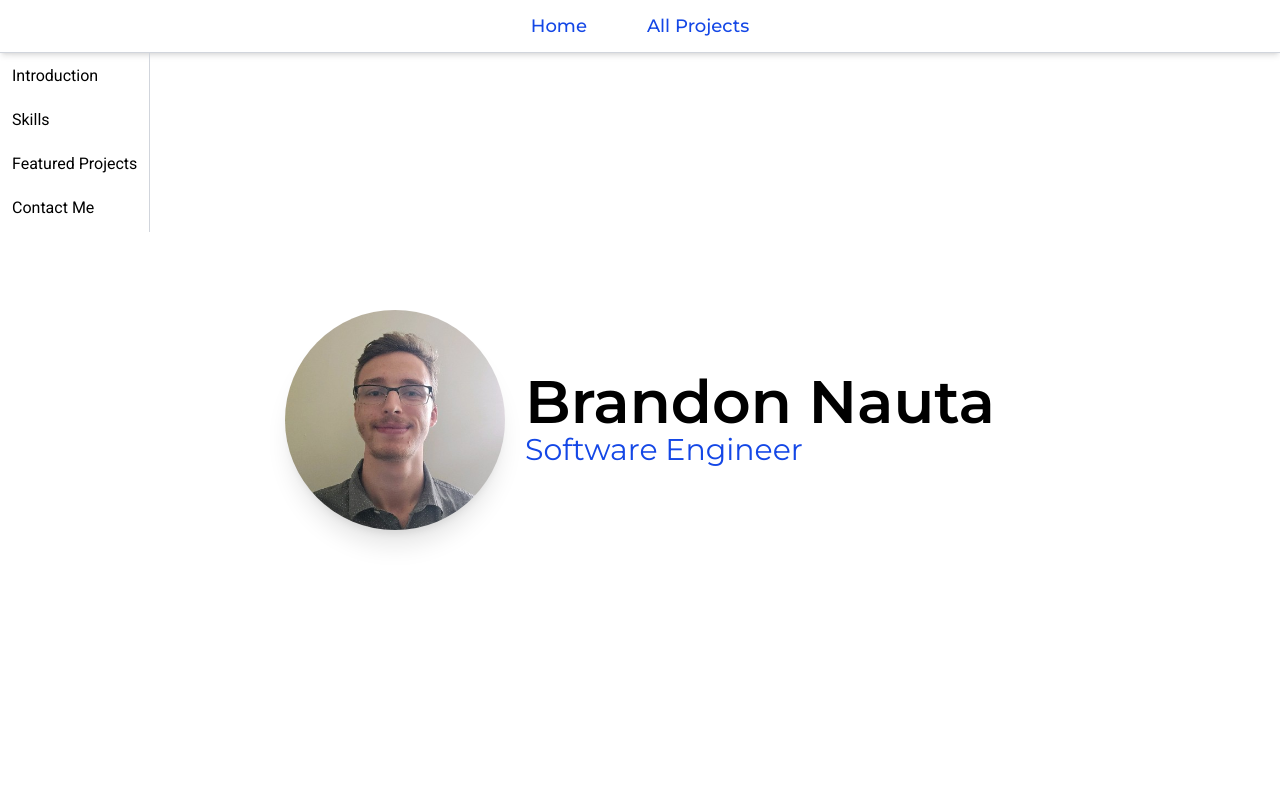
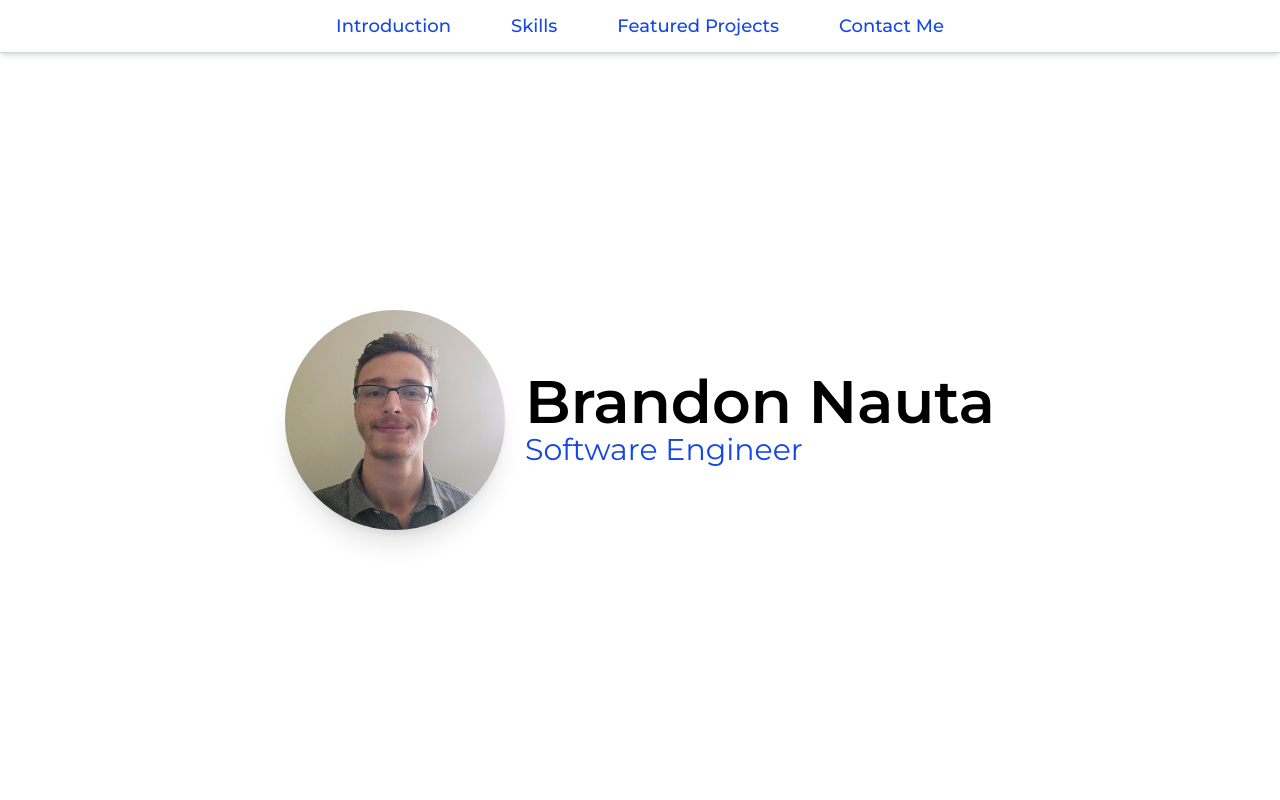
Before and after one commit to TheLuckyman30/portfolio, a React (Vite) app: page / in a window 1280 px wide. Shown: the top 800 px of the page. Built offline with nearby package versions, Linux system fonts and the light colour scheme.

Commit message:
Got rid of pages and moved everything to SPA

```diff
--- a/src/App.tsx
+++ b/src/App.tsx
@@ -1,31 +1,79 @@
-import { useState, type JSX } from "react";
+import { useRef } from "react";
 import { TextButton, Navbar, Footer } from "./components";
-import { Home, Projects } from "./pages";
+import { Introduction, Skills, FeaturedProjects, ContactMe } from "./sections";
+import picOfMe from "./assets/images/me.png";
 import "./App.css";
 
-interface Page {
-  name: string;
-  element: JSX.Element;
-}
-
-const pages: Page[] = [
-  { name: "Home", element: <Home /> },
-  { name: "All Projects", element: <Projects /> },
+const sections = [
+  { id: "introduction", name: "Introduction", element: <Introduction /> },
+  { id: "skills", name: "Skills", element: <Skills /> },
+  {
+    id: "featured-projects",
+    name: "Featured Projects",
+    element: <FeaturedProjects />,
+  },
+  { id: "contact-me", name: "Contact Me", element: <ContactMe /> },
 ];
 
 function App() {
-  const [currentPage, setCurrentPage] = useState<Page>(pages[0]);
+  const refs = useRef<Record<string, HTMLElement | null>>({});
 
   return (
     <main className="font-roboto">
       <Navbar>
-        {pages.map((page) => (
-          <TextButton key={page.name} onClick={() => setCurrentPage(page)}>
-            {page.name}
+        {sections.map((section) => (
+          <TextButton
+            key={section.id}
+            onClick={() =>
+              refs.current[section.id]?.scrollIntoView({ behavior: "smooth" })
+            }
+          >
+            {section.name}
           </TextButton>
         ))}
       </Navbar>
-      {currentPage.element}
+      <section
+        id="all-sections"
+        className="flex flex-col justify-center items-center p-5"
+      >
+        <section
+          id="landing"
+          className="flex font-montserrat gap-5 items-center min-h-screen"
+        >
+          <div
+            className="rounded-full shadow-xl h-25 w-25 bg-gray-200 md:h-55 md:w-55 bg-cover"
+            style={{ backgroundImage: `url(${picOfMe})` }}
+          />
+          <div>
+            <p className="font-semibold text-2xl sm:text-4xl md:text-6xl">
+              Brandon Nauta
+            </p>
+            <p className="text-xl sm:text-2xl md:text-3xl text-blue-700">
+              Software Engineer
+            </p>
+          </div>
+        </section>
+        <div
+          id="main-sections-container"
+          className="flex flex-col gap-50 mx-auto w-full sm:max-w-5xl px-5 h-fit"
+        >
+          {sections.map((section) => (
+            <section
+              id={section.id}
+              ref={(element) => {
+                refs.current[section.id] = element;
+              }}
+              key={section.id}
+              className="flex flex-col gap-10 scroll-m-30"
+            >
+              <h1 className="font-semibold font-montserrat text-center text-xl sm:text-3xl text-blue-500">
+                {section.name}
+              </h1>
+              {section.element}
+            </section>
+          ))}
+        </div>
+      </section>
       <Footer />
     </main>
   );
--- a/src/pages/home/Home.tsx
+++ /dev/null
@@ -1,80 +0,0 @@
-import { FeaturedProjects, Introduction, Skills } from "./sections";
-import { ContactMe } from "./sections/ContactMe";
-import picOfMe from "../../../public/images/me.png";
-import { Sidebar } from "../../components/Sidebar";
-import { useRef } from "react";
-
-const sections = [
-  { id: "introduction", name: "Introduction", element: <Introduction /> },
-  { id: "skills", name: "Skills", element: <Skills /> },
-  {
-    id: "featured-projects",
-    name: "Featured Projects",
-    element: <FeaturedProjects />,
-  },
-  { id: "contact-me", name: "Contact Me", element: <ContactMe /> },
-];
-
-export function Home() {
-  const refs = useRef<Record<string, HTMLElement | null>>({});
-
-  return (
-    <>
-      <section
-        id="all-sections"
-        className="flex flex-col justify-center items-center p-5"
-      >
-        <section
-          id="landing"
-          className="flex font-montserrat gap-5 items-center min-h-screen"
-        >
-          <div
-            className="rounded-full shadow-xl h-25 w-25 bg-gray-200 md:h-55 md:w-55 bg-cover"
-            style={{ backgroundImage: `url(${picOfMe})` }}
-          />
-          <div>
-            <p className="font-semibold text-2xl sm:text-4xl md:text-6xl">
-              Brandon Nauta
-            </p>
-            <p className="text-xl sm:text-2xl md:text-3xl text-blue-700">
-              Software Engineer
-            </p>
-          </div>
-        </section>
-        <div
-          id="main-sections-container"
-          className="flex flex-col gap-50 mx-auto w-full sm:max-w-5xl px-5 h-fit"
-        >
-          {sections.map((section) => (
-            <section
-              id={section.id}
-              ref={(element) => {
-                refs.current[section.id] = element;
-              }}
-              key={section.id}
-              className="flex flex-col gap-10 scroll-m-30"
-            >
-              <h1 className="font-semibold font-montserrat text-center text-xl sm:text-3xl text-blue-500">
-                {section.name}
-              </h1>
-              {section.element}
-            </section>
-          ))}
-        </div>
-      </section>
-      <Sidebar>
-        {sections.map((section) => (
-          <button
-            className="flex hover:text-blue-500 hover:scale-105 duration-75 2xl:p-1 cursor-pointer"
-            key={section.id}
-            onClick={() => {
-              refs.current[section.id]?.scrollIntoView({ behavior: "smooth" });
-            }}
-          >
-            {section.name}
-          </button>
-        ))}
-      </Sidebar>
-    </>
-  );
-}
--- a/src/pages/index.ts
+++ /dev/null
@@ -1,2 +0,0 @@
-export { Home } from "./home/Home";
-export { Projects } from "./projects/Projects";
--- a/src/pages/projects/Projects.tsx
+++ /dev/null
@@ -1,35 +0,0 @@
-import { useState } from "react";
-import projects from "../../data/my-projects.json";
-import { Input, ProjectCard } from "../../components";
-import { filterProjects } from "../../utils";
-
-export function Projects() {
-  const [searchValue, setSearchValue] = useState<string>("");
-  const filteredProjects = filterProjects(projects, searchValue);
-
-  return (
-    <section className="min-h-screen pt-20 p-5">
-      <div className="flex flex-col justify-center items-center gap-5 w-full">
-        <h1 className="text-blue-500 font-bold text-4xl">All Projects</h1>
-        <div className="flex w-fit mb-5">
-          <Input
-            placeholder="Search"
-            onChange={(e) => setSearchValue(e.target.value.toLowerCase())}
-          />
-        </div>
-      </div>
-      <section className="flex w-full justify-center items-center">
-        {filteredProjects.length !== 0 && (
-          <div className="grid grid-cols-1 sm:grid-cols-2 2xl:grid-cols-3 gap-20">
-            {filteredProjects.map((project) => (
-              <ProjectCard key={project.name} project={project} />
-            ))}
-          </div>
-        )}
-        {filteredProjects.length === 0 && (
-          <span className=" text-gray-500">No Projects Found!</span>
-        )}
-      </section>
-    </section>
-  );
-}
--- a/src/pages/home/sections/ContactMe.tsx
+++ b/src/sections/ContactMe.tsx
@@ -1,5 +1,5 @@
 import { useState } from "react";
-import { Button, Input, Textarea } from "../../../components";
+import { Input, Textarea, Button } from "../components";
 
 interface ContactFormInput {
   name: string;
--- a/src/pages/home/sections/FeaturedProjects.tsx
+++ b/src/sections/FeaturedProjects.tsx
@@ -1,7 +1,7 @@
-import { Input, ProjectCard } from "../../../components";
 import { useState } from "react";
-import { filterProjects } from "../../../utils";
-import projects from "../../../data/my-projects.json";
+import { Input, ProjectCard } from "../components";
+import { filterProjects } from "../utils";
+import projects from "../data/my-projects.json";
 
 export function FeaturedProjects() {
   const [searchValue, setSearchValue] = useState<string>("");
--- a/src/pages/home/sections/Skills.tsx
+++ b/src/sections/Skills.tsx
@@ -1,5 +1,4 @@
-import { Chip } from "../../../components";
-import { findIcon } from "../../../components";
+import { Chip, findIcon } from "../components";
 
 interface SkillCategory {
   name: string;
--- a/src/pages/home/sections/index.ts
+++ b/src/sections/index.ts
@@ -1,3 +1,4 @@
 export { Introduction } from "./Introduction";
 export { FeaturedProjects } from "./FeaturedProjects";
 export { Skills } from "./Skills";
+export { ContactMe } from "./ContactMe";
```
Also changed, not shown: src/assets/images/me.png (renamed from public/images/me.png), src/sections/Introduction.tsx (renamed from src/pages/home/sections/Introduction.tsx).
